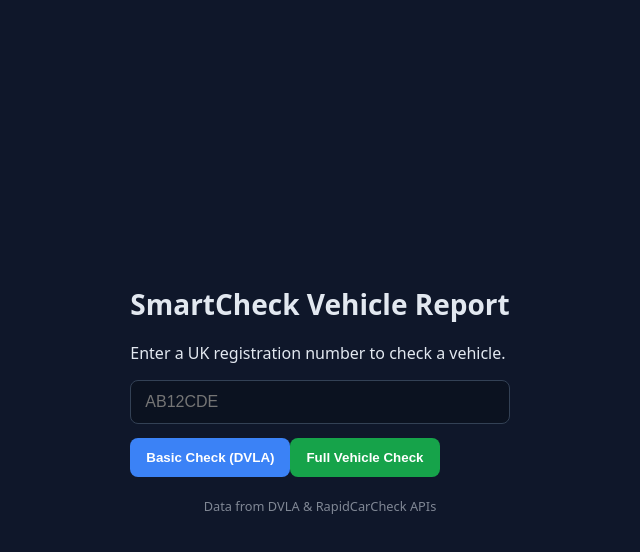
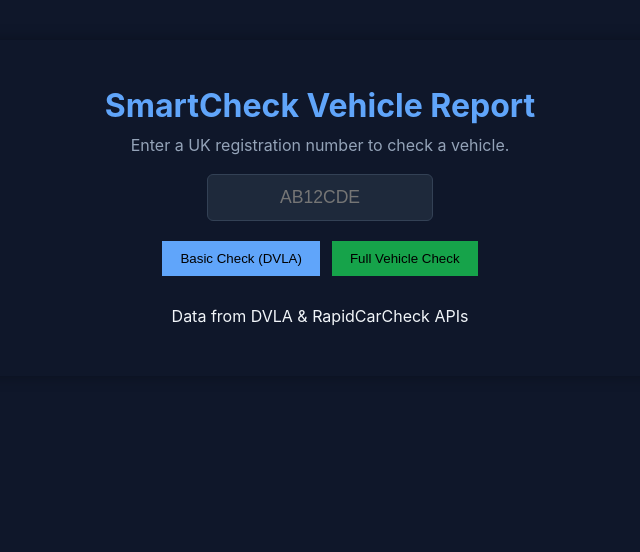
Before and after one commit to Wasif667/SmartCheck, a React (Vite) app in the folder client/: page / in a window 1280 px wide. Shown: the top 552 px of the page, without its empty margins (320-960 px from the left). Built offline with nearby package versions, Linux system fonts and the light colour scheme.

Commit message:
Update styles.css

```diff
--- a/client/src/styles.css
+++ b/client/src/styles.css
@@ -1,114 +1,79 @@
+/* ----------------------------------------------
+   SMARTCHECK STYLESHEET
+   Clean, dark theme with readable data tables
+---------------------------------------------- */
 
-:root { --pad: 14px; }
-
-* { box-sizing: border-box; }
-body {
-  margin: 0;
-  font-family: system-ui, -apple-system, Segoe UI, Roboto, Helvetica, Arial, "Apple Color Emoji", "Segoe UI Emoji";
-  background: #0f172a;
-  color: #e2e8f0;
-  min-height: 100vh;
-  display: grid;
-  place-items: center;
+:root {
+  --bg-dark: #0f172a;
+  --bg-card: #1e293b;
+  --text-main: #f1f5f9;
+  --text-muted: #94a3b8;
+  --accent: #60a5fa;
+  --accent-green: #16a34a;
+  --border: #334155;
+  --error: #f87171;
+  --shadow: rgba(0, 0, 0, 0.3);
+  --radius: 12px;
 }
 
-.card {
-  width: min(720px, 92vw);
-  background: #111827;
-  border: 1px solid #334155;
-  border-radius: 12px;
-  padding: calc(var(--pad) * 2);
-  box-shadow: 0 10px 30px rgba(0,0,0,0.4);
+/* ---------- Layout ---------- */
+
+body {
+  font-family: "Inter", -apple-system, BlinkMacSystemFont, "Segoe UI", Roboto,
+    Helvetica, Arial, sans-serif;
+  background: var(--bg-dark);
+  color: var(--text-main);
+  margin: 0;
+  padding: 0;
 }
 
-h1 {
-  margin-top: 0;
-  font-size: 28px;
+.container {
+  max-width: 950px;
+  margin: 40px auto;
+  padding: 25px 20px 50px;
+  text-align: center;
+  background: var(--bg-dark);
+  border-radius: var(--radius);
+  box-shadow: 0 0 15px var(--shadow);
 }
 
-.formRow {
-  display: flex;
-  gap: var(--pad);
-  margin-bottom: var(--pad);
+/* ---------- Header ---------- */
+
+h1 {
+  color: var(--accent);
+  font-size: 2rem;
+  margin-bottom: 0.3em;
 }
 
-input {
-  flex: 1;
-  padding: 12px 14px;
-  border-radius: 8px;
-  border: 1px solid #334155;
-  background: #0b1220;
-  color: #e2e8f0;
-  font-size: 16px;
-  outline: none;
+p {
+  color: var(--text-muted);
+  margin-top: 0;
+  margin-bottom: 1.2em;
+}
+
+/* ---------- Form & Buttons ---------- */
+
+.formRow input {
+  padding: 12px;
+  font-size: 1.1em;
+  text-align: center;
+  border-radius: 6px;
+  border: 1px solid var(--border);
+  background: var(--bg-card);
+  color: var(--text-main);
+  width: 200px;
+}
+
+.buttonRow {
+  display: flex;
+  justify-content: center;
+  gap: 12px;
+  margin: 20px 0 30px;
+  flex-wrap: wrap;
 }
 
 button {
-  padding: 12px 16px;
-  border-radius: 8px;
+  background: var(--accent);
   border: none;
-  background: #3b82f6;
-  color: white;
-  font-weight: 600;
-  cursor: pointer;
-}
-
-button:disabled {
-  opacity: 0.6;
-  cursor: not-allowed;
-}
-
-.meta {
-  opacity: 0.8;
-  margin-bottom: var(--pad);
-}
-
-pre {
-  background: #0b1220;
-  border: 1px solid #334155;
-  padding: var(--pad);
-  border-radius: 10px;
-  overflow-x: auto;
-}
-
-.footer {
-  margin-top: var(--pad);
-  font-size: 12px;
-  opacity: 0.8;
-}
-.footer a { color: #93c5fd; }
-
-.result {
-  background: #0b1220;
-  border: 1px solid #334155;
-  border-radius: 8px;
-  padding: 16px;
-  margin-top: 20px;
-}
-
-.result h2 {
-  color: #93c5fd;
-  margin-bottom: 10px;
-}
-
-.result table {
-  width: 100%;
-  border-collapse: collapse;
-}
-
-.result td {
-  padding: 6px 8px;
-  border-bottom: 1px solid #1e293b;
-}
-
-.result td:first-child {
-  color: #94a3b8;
-  width: 45%;
-}
-
-.footer {
-  margin-top: 20px;
-  font-size: 0.8em;
-  color: #9ca3af;
-  text-align: center;
-}
+  padding: 10px 18px;
+  border-
```
